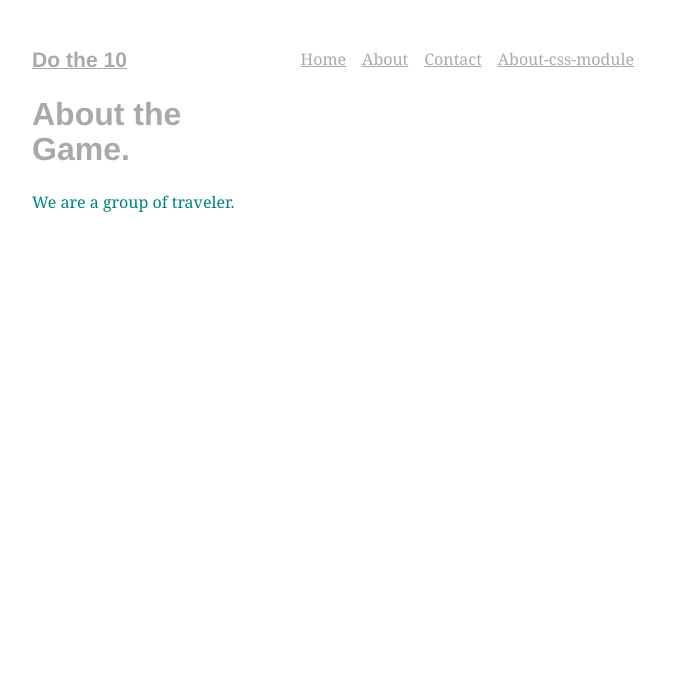
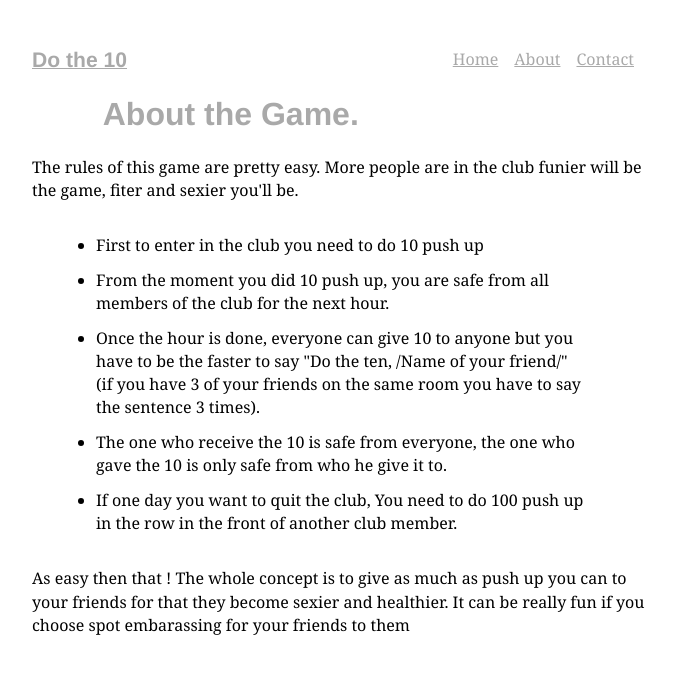
Before and after one commit to etienneche/Dothe10, a Gatsby site: page /about in a window 1280 px wide. Shown: the whole page, without its empty margins (299-973 px from the left). Built offline with nearby package versions, Linux system fonts and the light colour scheme; Gatsby itself is replaced by a stand-in of ours.

Commit message:
some react

```diff
--- /dev/null
+++ b/src/components/button.module.css
@@ -0,0 +1,20 @@
+:root {
+  --primary: blue;
+  --warning: yellow;
+  --danger: red;
+  --success: green;
+  --white: white;
+  --dark: black;
+}
+
+.btn {
+  background-color: red;
+  font-family: 'Helvetica', sans-serif;
+  font-weight: 400;
+  cursor: pointer;
+  transition: transform 0.3s ease;
+}
+
+.btn:hover {
+  transform: translateY(-3px);
+}
--- a/src/components/header.js
+++ b/src/components/header.js
@@ -1,3 +1,4 @@
 import React from "react"
 
-export default props => <h1>{props.headerText}.</h1>
+export default props => <h1 style={{ display: 'flex',
+    justifyContent: 'center' }} >{props.headerText}.</h1>
--- a/src/components/layout.js
+++ b/src/components/layout.js
@@ -17,7 +17,6 @@ export default ({ children }) => (
         <ListLink to="/">Home</ListLink>
         <ListLink to="/about/">About</ListLink>
         <ListLink to="/contact/">Contact</ListLink>
-        <ListLink to="/about-css-modules/">About-css-module</ListLink>
 
       </ul>
     </header>
--- a/src/pages/about.js
+++ b/src/pages/about.js
@@ -5,10 +5,19 @@ import Layout from "../components/layout"
 
 export default () => (
   <Layout>
-    <div style={{ color: `teal` }}>
+    <div style={{ color: `black` }}>
 
       <Header headerText="About the Game"/>
-      <p>We are a group of traveler.</p>
+      <p>The rules of this game are pretty easy. More people are in the club funier will be the game, fiter and sexier you'll be.</p>
+      <ul style={{ margin: `2rem 4rem` }}>
+        <li>First to enter in the club you need to do 10 push up</li>
+        <li>From the moment you did 10 push up, you are safe from all members of the club for the next hour.</li>
+        <li>Once the hour is done, everyone can give 10 to anyone but you have to be the faster to say "Do the ten, /Name of your friend/" (if you have 3 of your friends on the same room you have to say the sentence 3 times).</li>
+        <li>The one who receive the 10 is safe from everyone, the one who gave the 10 is only safe from who he give it to. </li>
+        <li>If one day you want to quit the club, You need to do 100 push up in the row in the front of another club member.</li>
+
+      </ul>
+      <p>As easy then that ! The whole concept is to give as much as push up you can to your friends for that they become sexier and healthier. It can be really fun if you choose spot embarassing for your friends to them</p>
     </div>
   </Layout>
 )
```
Also changed, not shown: src/pages/contact.js (+21 -4 lines), src/pages/index.js (+12 -3 lines), src/components/button.js (added).
